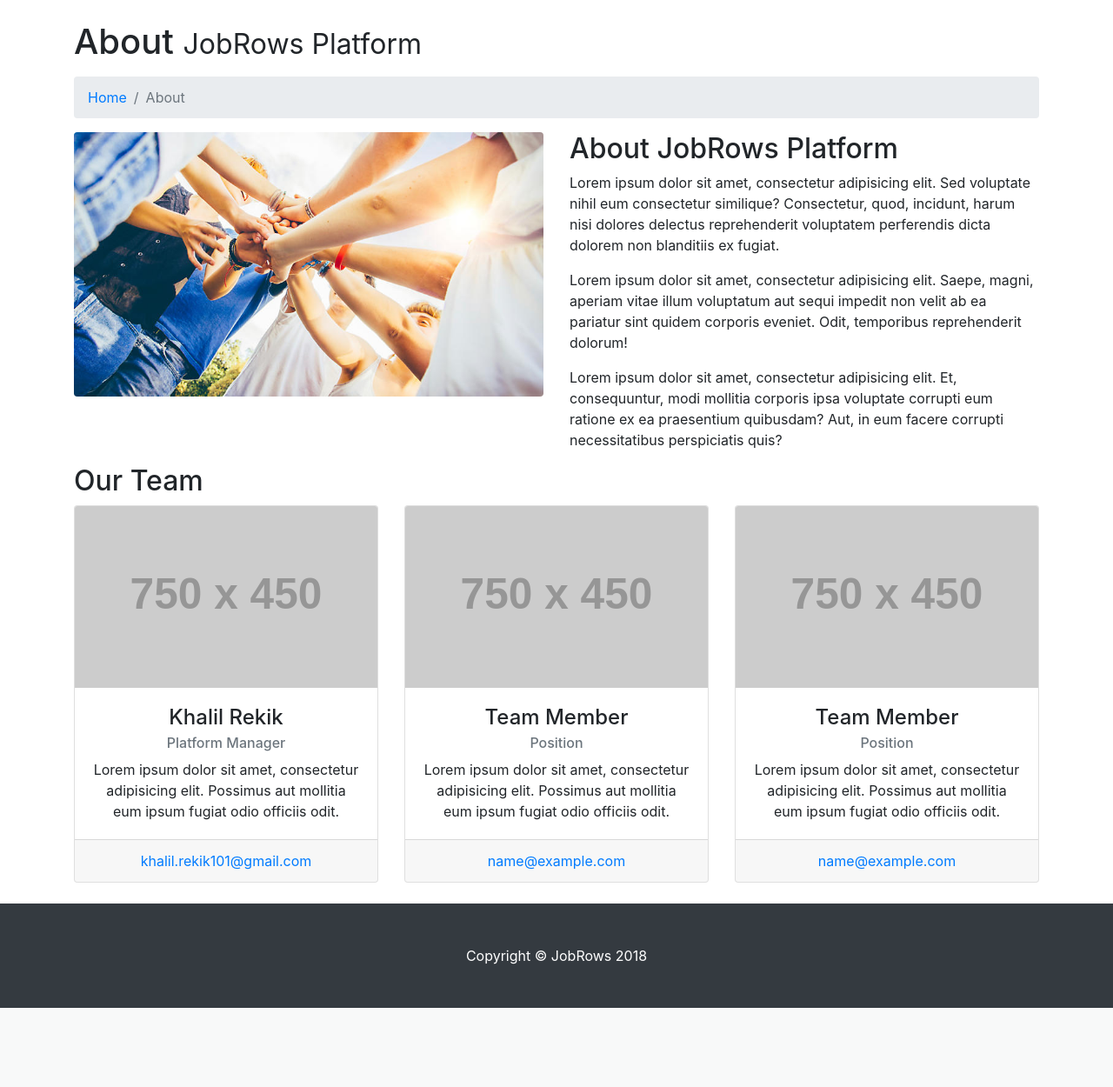
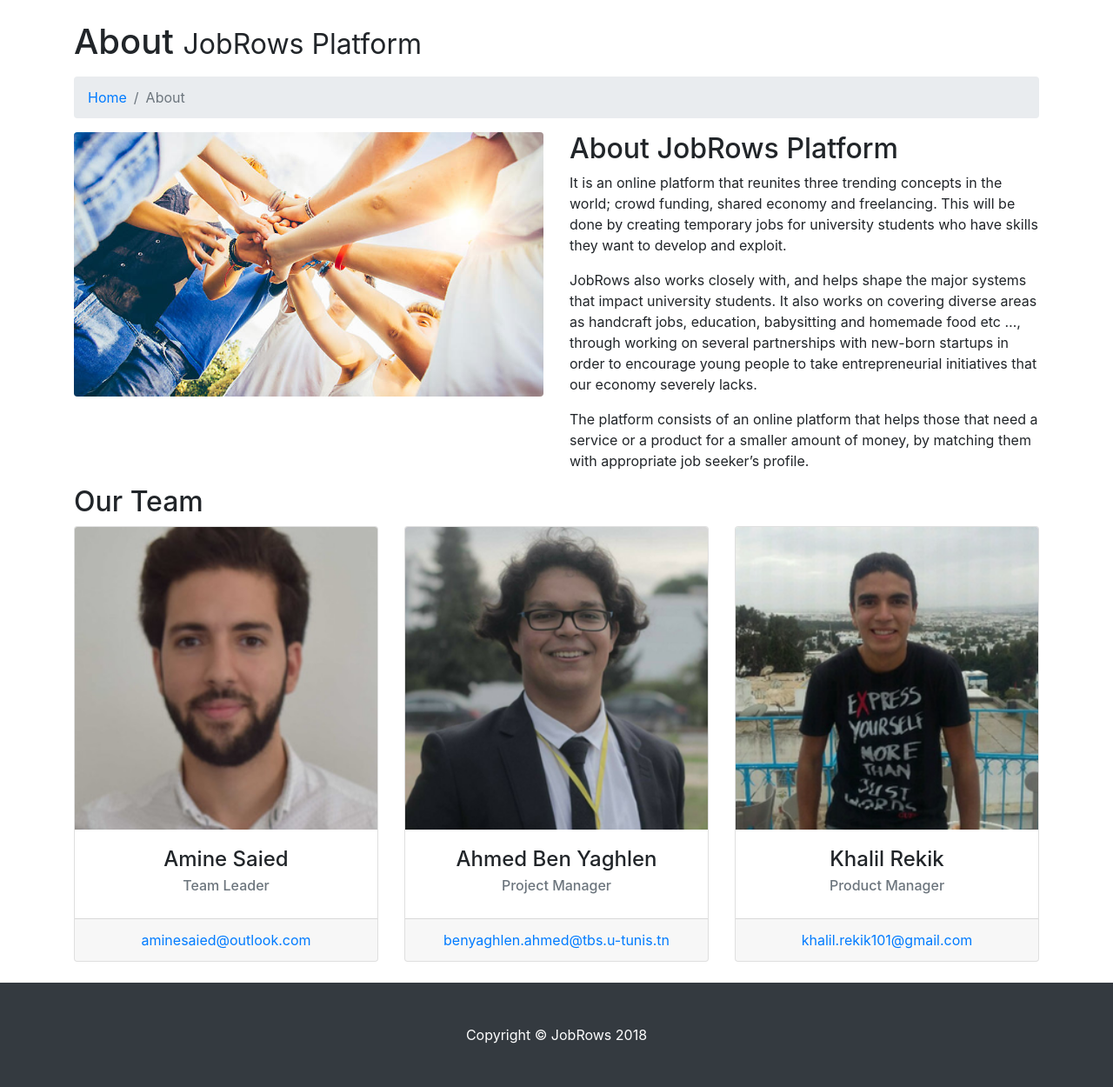
Before and after one commit to bya97tn/JobRows, a PHP site: page /about.php in a window 1280 px wide. Shown: the part 56-1306 px from the top of the page at 87% size. Before the commit the page ends 1215 px from the top, so only its background shows below. Run offline with PHP 8.4, Linux system fonts and the light colour scheme; grey boxes labelled with a size stand in for pictures from a placeholder-image service; some libraries are stand-ins or nearby versions.

Commit message:
Update about.php

```diff
--- a/about.php
+++ b/about.php
@@ -1,6 +1,6 @@
 <?php
   session_start();
-  $link = mysqli_connect("localhost", "root", "", "jobrows");
+  $link = mysqli_connect("localhost", "id5480032_jobrows", "jobrows", "id5480032_jobrows");
             if (!$link) {
                 echo "Error: Unable to connect to MySQL." . PHP_EOL;
                 echo "Debugging errno: " . mysqli_connect_errno() . PHP_EOL;
@@ -99,9 +99,9 @@
         </div>
         <div class="col-lg-6">
           <h2>About JobRows Platform</h2>
-          <p>Lorem ipsum dolor sit amet, consectetur adipisicing elit. Sed voluptate nihil eum consectetur similique? Consectetur, quod, incidunt, harum nisi dolores delectus reprehenderit voluptatem perferendis dicta dolorem non blanditiis ex fugiat.</p>
-          <p>Lorem ipsum dolor sit amet, consectetur adipisicing elit. Saepe, magni, aperiam vitae illum voluptatum aut sequi impedit non velit ab ea pariatur sint quidem corporis eveniet. Odit, temporibus reprehenderit dolorum!</p>
-          <p>Lorem ipsum dolor sit amet, consectetur adipisicing elit. Et, consequuntur, modi mollitia corporis ipsa voluptate corrupti eum ratione ex ea praesentium quibusdam? Aut, in eum facere corrupti necessitatibus perspiciatis quis?</p>
+          <p>It is an online platform that reunites three trending concepts in the world; crowd funding, shared economy and freelancing. This will be done by creating temporary jobs for university students who have skills they want to develop and exploit.</p>
+          <p>JobRows also works closely with, and helps shape the major systems that impact university students. It also works on covering diverse areas as handcraft jobs, education, babysitting and homemade food etc …, through working on several partnerships with new-born startups in order to encourage young people to take entrepreneurial initiatives that our economy severely lacks.</p>
+          <p>The platform consists of an online platform that helps those that need a service or a product for a smaller amount of money, by matching them with appropriate job seeker’s profile.</p>
         </div>
       </div>
       <!-- /.row -->
@@ -112,40 +112,40 @@
       <div class="row">
         <div class="col-lg-4 mb-4">
           <div class="card h-100 text-center">
-            <img class="card-img-top" src="http://placehold.it/750x450" alt="">
+            <img class="card-img-top" src="./images/amine_pic.jpeg" alt="">
             <div class="card-body">
-              <h4 class="card-title">Khalil Rekik</h4>
-              <h6 class="card-subtitle mb-2 text-muted">Platform Manager</h6>
-              <p class="card-text">Lorem ipsum dolor sit amet, consectetur adipisicing elit. Possimus aut mollitia eum ipsum fugiat odio officiis odit.</p>
+              <h4 class="card-title">Amine Saied</h4>
+              <h6 class="card-subtitle mb-2 text-muted">Team Leader</h6>
+              <p class="card-text"></p>
             </div>
             <div class="card-footer">
-              <a href="mailto:khalil.rekik101@gmail.com">khalil.rekik101@gmail.com</a>
+              <a href="mailto:aminesaied@outlook.com">aminesaied@outlook.com</a>
             </div>
           </div>
         </div>
         <div class="col-lg-4 mb-4">
           <div class="card h-100 text-center">
-            <img class="card-img-top" src="http://placehold.it/750x450" alt="">
+            <img class="card-img-top" src="./images/ahmed_pic.png" alt="">
             <div class="card-body">
-              <h4 class="card-title">Team Member</h4>
-              <h6 class="card-subtitle mb-2 text-muted">Position</h6>
-              <p class="card-text">Lorem ipsum dolor sit amet, consectetur adipisicing elit. Possimus aut mollitia eum ipsum fugiat odio officiis odit.</p>
+              <h4 class="card-title">Ahmed Ben Yaghlen</h4>
+              <h6 class="card-subtitle mb-2 text-muted">Project Manager</h6>
+              <p class="card-text"></p>
             </div>
             <div class="card-footer">
-              <a href="#">name@example.com</a>
+              <a href="mailto:benyaghlen.ahmed@tbs.u-tunis.tn">benyaghlen.ahmed@tbs.u-tunis.tn</a>
             </div>
           </div>
         </div>
         <div class="col-lg-4 mb-4">
           <div class="card h-100 text-center">
-            <img class="card-img-top" src="http://placehold.it/750x450" alt="">
+            <img class="card-img-top" src="./images/khalil_pic.png" alt="">
             <div class="card-body">
-              <h4 class="card-title">Team Member</h4>
-              <h6 class="card-subtitle mb-2 text-muted">Position</h6>
-              <p class="card-text">Lorem ipsum dolor sit amet, consectetur adipisicing elit. Possimus aut mollitia eum ipsum fugiat odio officiis odit.</p>
+              <h4 class="card-title">Khalil Rekik</h4>
+              <h6 class="card-subtitle mb-2 text-muted">Product Manager</h6>
+              <p class="card-text"></p>
             </div>
             <div class="card-footer">
-              <a href="#">name@example.com</a>
+              <a href="mailto:khalil.rekik101@gmail.com">khalil.rekik101@gmail.com</a>
             </div>
           </div>
         </div>
```
